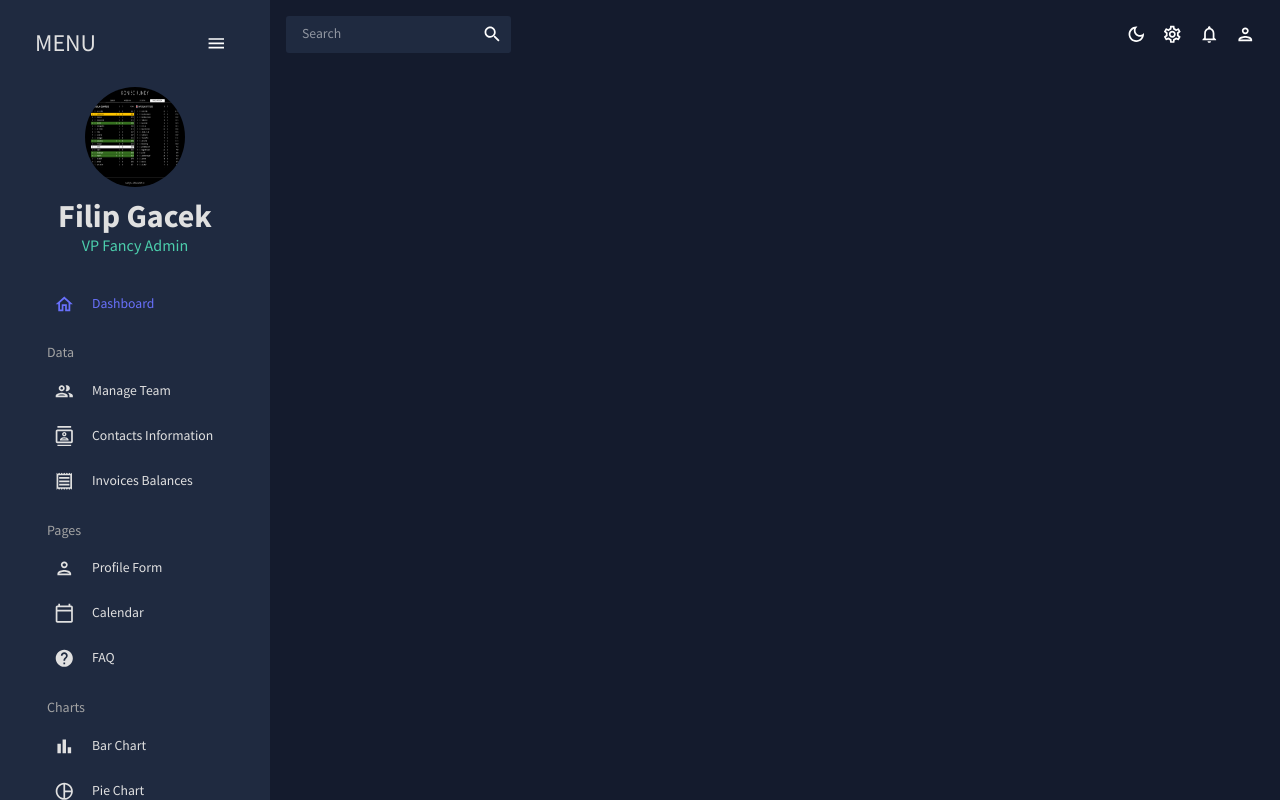
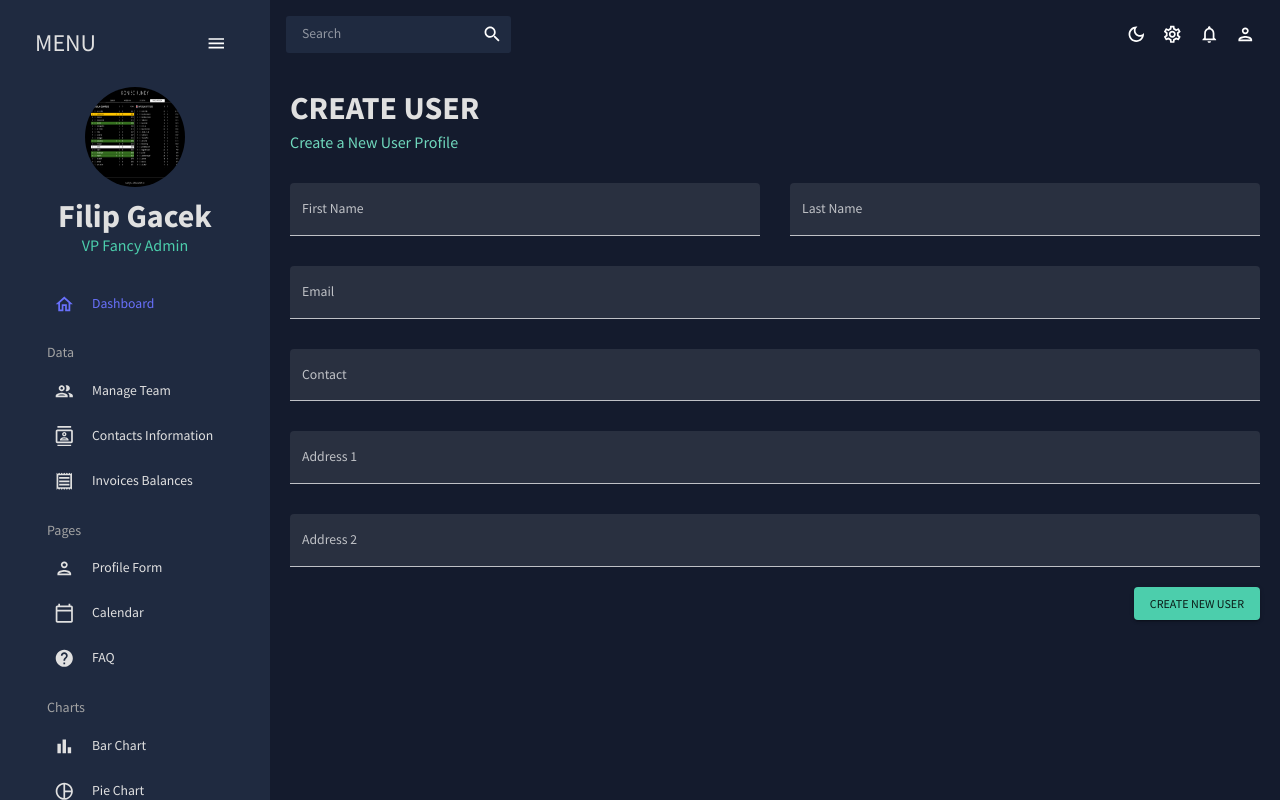
Before and after one commit to GacinhoV33/Dashboard-for-Admin, a React (Create React App) app in the folder react-admin/: page /form in a window 1280 px wide. Built offline with nearby package versions, Linux system fonts and the light colour scheme; a web font is replaced by a local one.

Commit message:
Form scene added

```diff
--- a/react-admin/src/App.js
+++ b/react-admin/src/App.js
@@ -8,7 +8,7 @@
 import Invoices from './scenes/invoices';
 // import Bar from './scenes/bar';
 import Contacts from './scenes/contacts';
-// import Form from './scenes/form';
+import Form from './scenes/form';
 // import Line from './scenes/line';
 // import Pie from './scenes/pie';
 // import FAQ from './scenes/faq';
@@ -30,7 +30,7 @@
                 <Route path='/team' element={<Team />}/>
                 <Route path='/contacts' element={<Contacts />}/>
                 <Route path='/invoices' element={<Invoices />}/>
-                {/* <Route path='/form' element={<Form />}/> */}
+                <Route path='/form' element={<Form />}/>
                 {/* <Route path='/bar' element={<Bar />}/> */}
                 {/* <Route path='/pie' element={<Pie />}/> */}
                 {/* <Route path='/line' element={<Line />}/> */}
--- /dev/null
+++ b/react-admin/src/scenes/calendar/index.jsx
@@ -0,0 +1,3 @@
+import {useState} from 'react';
+import FullCalendar, {formatDate} from '@fullcalendar/react';
+impor
--- /dev/null
+++ b/react-admin/src/scenes/form/index.jsx
@@ -0,0 +1,64 @@
+import { Box, Button, TextField } from '@mui/material';
+import { Formik } from 'formik';
+import * as yup from 'yup';
+import useMediaQuery from '@mui/material/useMediaQuery';
+import Header from '../../components/Header';
+
+const initialValues = {
+    firstName: '',
+    lastName: '',
+    email: '',
+    contact: '',
+    address1: '',
+    address2: '',
+
+}
+
+const phoneRegExp = /^((\+[1-9]{1,4}[ -]?)|(\([0-9]{2,3}\)[ -]?)|([0-9]{2,4})[ -]?)*?[0-9]{3,4}[ -]?[0-9]{3,4}$/;
+
+const userSchema = yup.object().shape({
+    firstName: yup.string().required("required"),
+    lastName: yup.string().required("required"),
+    email: yup.string().email("Invalid email").required("required"),  // email validation is build-in yup
+    contact: yup.string().matches(phoneRegExp, "PhoneNumber is not Valid").required("required"), //Regex validation and required
+    address1: yup.string().required("required"),
+    address2: yup.string(),
+})
+
+const Form = () => {
+    const isNonMobile = useMediaQuery("(min-width: 600px");
+
+    const handleFormSubmit = (values) => {
+        // Here we handle submit form submitions
+        // Validating - Adding to Database - Response with success/failure
+        console.log(values);
+    }
+
+
+    return (
+        <Box m='20px'>
+            <Header title='CREATE USER' subtitle='Create a New User Profile'/>
+            <Formik onSubmit={handleFormSubmit} initialValues={initialValues} validationSchema={userSchema}>
+                {({values, errors, touched, handleBlur, handleChange, handleSubmit}) => (
+                    <form onSubmit={handleSubmit}>
+                        <Box display='grid' gap='30px' gridTemplateColumns='repeat(4, minmax(0, 1fr)' sx={{"& > div" : {gridColumn: isNonMobile ? undefined : "span 4"}}}>
+                            <TextField fullWidth variant='filled' type='text' label='First Name' onBlur={handleBlur} onChange={handleChange} value={values.firstName} name='firstName' error={!!touched.firstName && !!errors.firstName} helperText={touched.firstName && errors.firstName} sx={{gridColumn: 'span 2'}}/>
+                            <TextField fullWidth variant='filled' type='text' label='Last Name' onBlur={handleBlur} onChange={handleChange} value={values.lastName} name='lastName' error={!!touched.lastName && !!errors.lastName} helperText={touched.lastName && errors.lastName} sx={{gridColumn: 'span 2'}}/>
+                            <TextField fullWidth variant='filled' type='text' label='Email' onBlur={handleBlur} onChange={handleChange} value={values.email} name='email' error={!!touched.email && !!errors.email} helperText={touched.email && errors.email} sx={{gridColumn: 'span 4'}}/>
+                            <TextField fullWidth variant='filled' type='text' label='Contact' onBlur={handleBlur} onChange={handleChange} value={values.contact} name='contact' error={!!touched.contact && !!errors.contact} helperText={touched.contact && errors.contact} sx={{gridColumn: 'span 4'}}/>
+                            <TextField fullWidth variant='filled' type='text' label='Address 1' onBlur={handleBlur} onChange={handleChange} value={values.address1} name='address1' error={!!touched.address1 && !!errors.address1} helperText={touched.address1 && errors.address1} sx={{gridColumn: 'span 4'}}/>
+                            <TextField fullWidth variant='filled' type='text' label='Address 2' onBlur={handleBlur} onChange={handleChange} value={values.address2} name='address2' error={!!touched.address2 && !!errors.address2} helperText={touched.address2 && errors.address2} sx={{gridColumn: 'span 4'}}/>
+                        </Box>
+                        <Box display='flex' justifyContent='end' mt='20px'>
+                            <Button type='submit' color='secondary' variant='contained'>
+                                CREATE NEW USER
+                            </Button>
+                        </Box>
+                    </form>
+                )}
+            </Formik>
+        </Box>
+    )
+}
+
+export default Form;
--- a/react-admin/src/scenes/team/index.jsx
+++ b/react-admin/src/scenes/team/index.jsx
@@ -31,7 +31,7 @@
     ]
     return (
         <Box m="20px">
-            <Header title='TEAM' subtitle='Managin the Team Members'/>
+            <Header title='TEAM' subtitle='Managing the Team Members'/>
             <Box m='40px 0 0 0' height='75vh' sx={{
                 "& .MuiDataGrid-root" : {
                     border: 'none',
```
